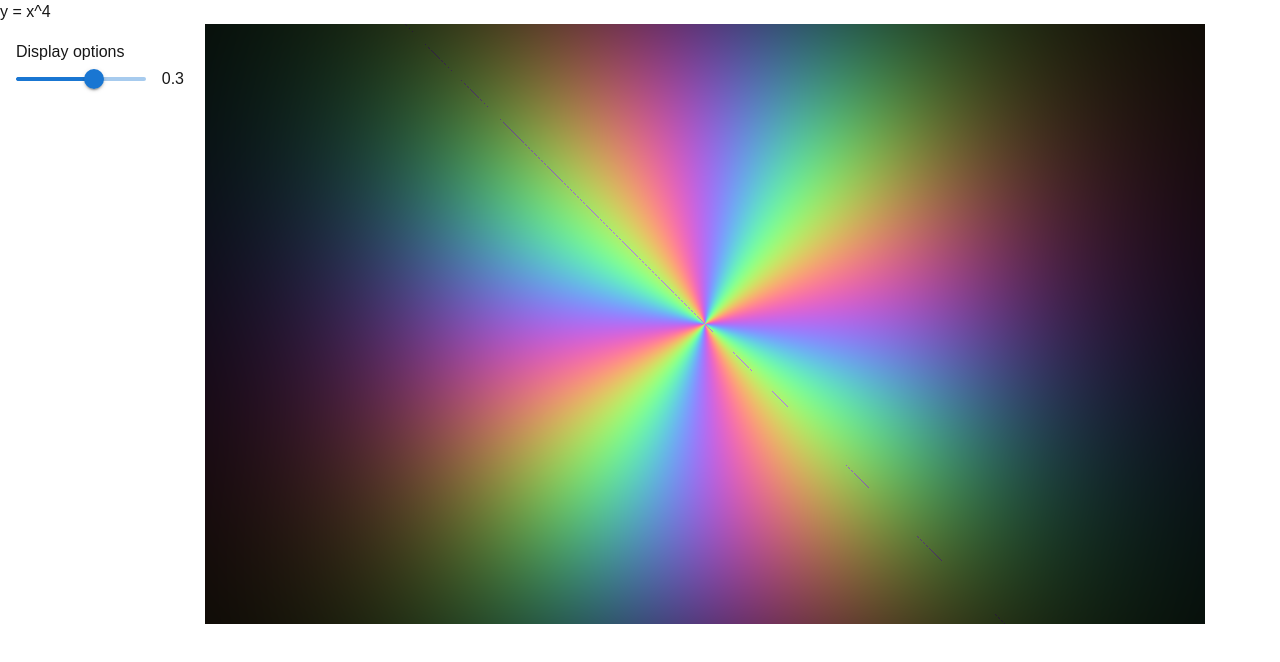
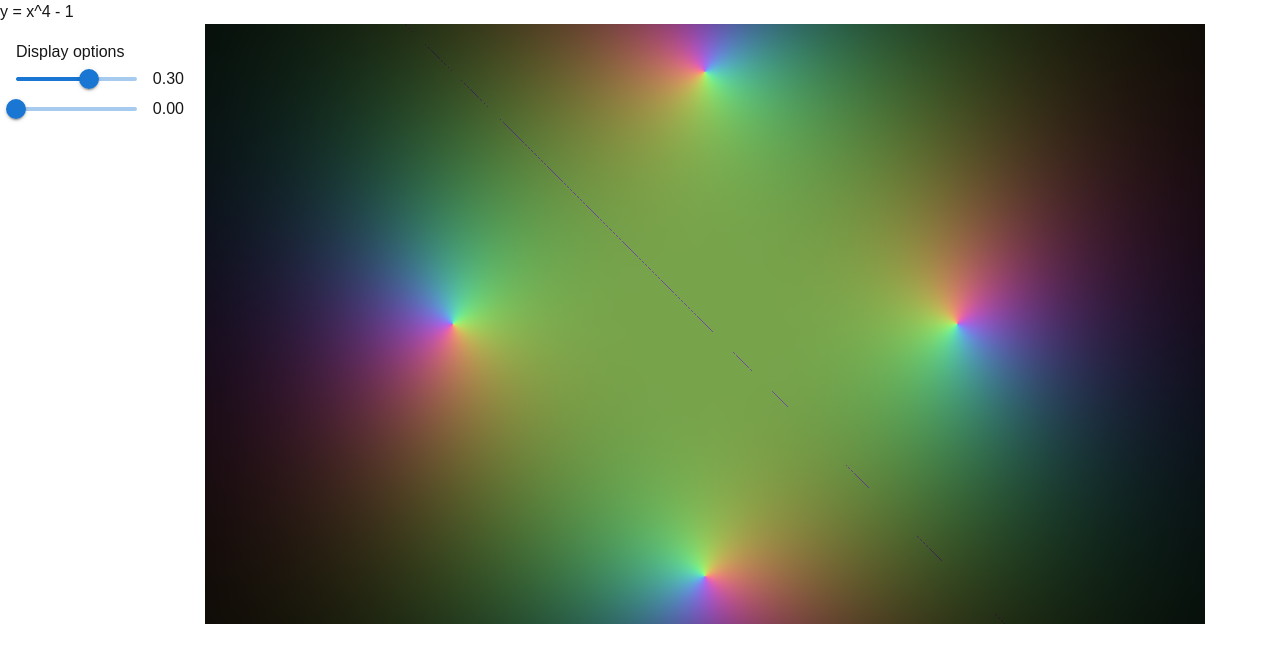
Before and after one commit to AustereTriceratops/complex-graphing-tool, a Next.js app: page / in a window 1280 px wide. Shown: the top 662 px of the page. Built offline with nearby package versions, Linux system fonts and the light colour scheme; what @mui/material-nextjs would draw is missing.

Commit message:
created InputSlider component, added new display parameter, refactoring

```diff
--- /dev/null
+++ b/app/InputSlider.js
@@ -0,0 +1,24 @@
+import { Slider } from '@mui/material';
+
+const InputSlider = (props) => {
+    const {value, setValue, step, min, max} = props;
+    return (
+        <div style={{
+            display: 'flex',
+            flexDirection:'row',
+            gap: '1rem',
+            alignItems: 'center'
+        }}>
+            <Slider
+                value={value}
+                step={step}
+                min={min}
+                max={max}
+                onChange={(ev) => setValue(ev.target.value)}
+            />
+            {value.toFixed(2)}
+        </div>
+    )
+}
+
+export default InputSlider;
--- a/app/app.jsx
+++ b/app/app.jsx
@@ -1,8 +1,9 @@
 "use client"; // allows next.js to use useState, useRef, etc.
 
 import React, { useEffect, useRef, useState } from 'react';
+
 import glManager from './shader/glManager';
-import { Slider } from '@mui/material';
+import InputSlider from './InputSlider';
 
 const App = () => {
     // CANVAS AND SHADER SETUP
@@ -19,16 +20,17 @@ const App = () => {
 
     // SHADER CONTROLS
     const [shaderParameter1, setShaderParameter1] = useState(0.3);
+    const [shaderParameter2, setShaderParameter2] = useState(0);
 
     useEffect(() => {
-        programRef.current.render(shaderParameter1)
-    }, [shaderParameter1])
+        programRef.current.render(shaderParameter1, shaderParameter2)
+    }, [shaderParameter1, shaderParameter2])
 
     // SHADER RE-RENDERING
 
     return (
         <div>
-            <p>y = x^4</p>
+            <p>y = x^4 - 1</p>
             <div style={{
                 display: 'flex',
                 flexDirection: 'row',
@@ -39,21 +41,20 @@ const App = () => {
                     width: '200px'
                 }}>
                     Display options
-                    <div style={{
-                        display: 'flex',
-                        flexDirection:'row',
-                        gap: '1rem',
-                        alignItems: 'center'
-                    }}>
-                        <Slider
-                            value={shaderParameter1}
-                            step={0.01}
-                            min={0}
-                            max={0.5}
-                            onChange={(ev) => setShaderParameter1(ev.target.value)}
-                        />
-                        {shaderParameter1}
-                    </div>
+                    <InputSlider
+                        value={shaderParameter1}
+                        step={0.01}
+                        min={0}
+                        max={0.5}
+                        setValue={setShaderParameter1}
+                    />
+                    <InputSlider
+                        value={shaderParameter2}
+                        step={0.01}
+                        min={0}
+                        max={4*Math.PI}
+                        setValue={setShaderParameter2}
+                    />
                 </div>
                 <canvas
                     ref={canvasRef}
--- a/app/shader/glManager.js
+++ b/app/shader/glManager.js
@@ -17,7 +17,8 @@ export default class glManager {
             vertexPosition: gl.getAttribLocation(this.shaderProgram, 'aVertexPosition'),
             resolution: gl.getUniformLocation(this.shaderProgram, 'resolution'),
             aspect: gl.getUniformLocation(this.shaderProgram, 'aspect'),
-            param_1: gl.getUniformLocation(this.shaderProgram, 'param_1')
+            param_1: gl.getUniformLocation(this.shaderProgram, 'param_1'),
+            param_2: gl.getUniformLocation(this.shaderProgram, 'param_2')
         };
 
         gl.uniform2fv(this.shaderAttribs.resolution, [this.width, this.height]);
@@ -28,8 +29,9 @@ export default class glManager {
         this.gl = gl
     }
 
-    render(shaderParameter1) {
+    render(shaderParameter1, shaderParameter2) {
         this.gl.uniform1f(this.shaderAttribs.param_1, shaderParameter1)
+        this.gl.uniform1f(this.shaderAttribs.param_2, shaderParameter2)
 
         this.gl.clear(this.gl.COLOR_BUFFER_BIT);
         this.gl.drawArrays(this.gl.TRIANGLES, 0, 6);
--- a/app/shader/shaders.js
+++ b/app/shader/shaders.js
@@ -17,6 +17,7 @@ uniform float aspect;
 
 // display parameters
 uniform float param_1;
+uniform float param_2;
 `
 
 const complexNumbers = `
@@ -49,7 +50,7 @@ vec2 pow4(vec2 a) {
 
 const functionToBeGraphed = `
 vec2 function(vec2 x) {
-  vec2 y = pow4(x);
+  vec2 y = pow4(x) - vec2(0.5, 0.0);
 
   return y;
 }
@@ -74,7 +75,7 @@ void main() {
   float fac = 1.0/(radius + 1.0);
 
   // color by complex angle
-  vec3 color = vec3(sin(angle), sin(angle - 2.0*PI/3.0), sin(angle - 4.0*PI/3.0));
+  vec3 color = vec3(sin(angle + param_2), sin(angle + param_2 - 2.0*PI/3.0), sin(angle + param_2 - 4.0*PI/3.0));
 
   // extra parameters
   float inv_param_1 = 1.0 - param_1;
```
